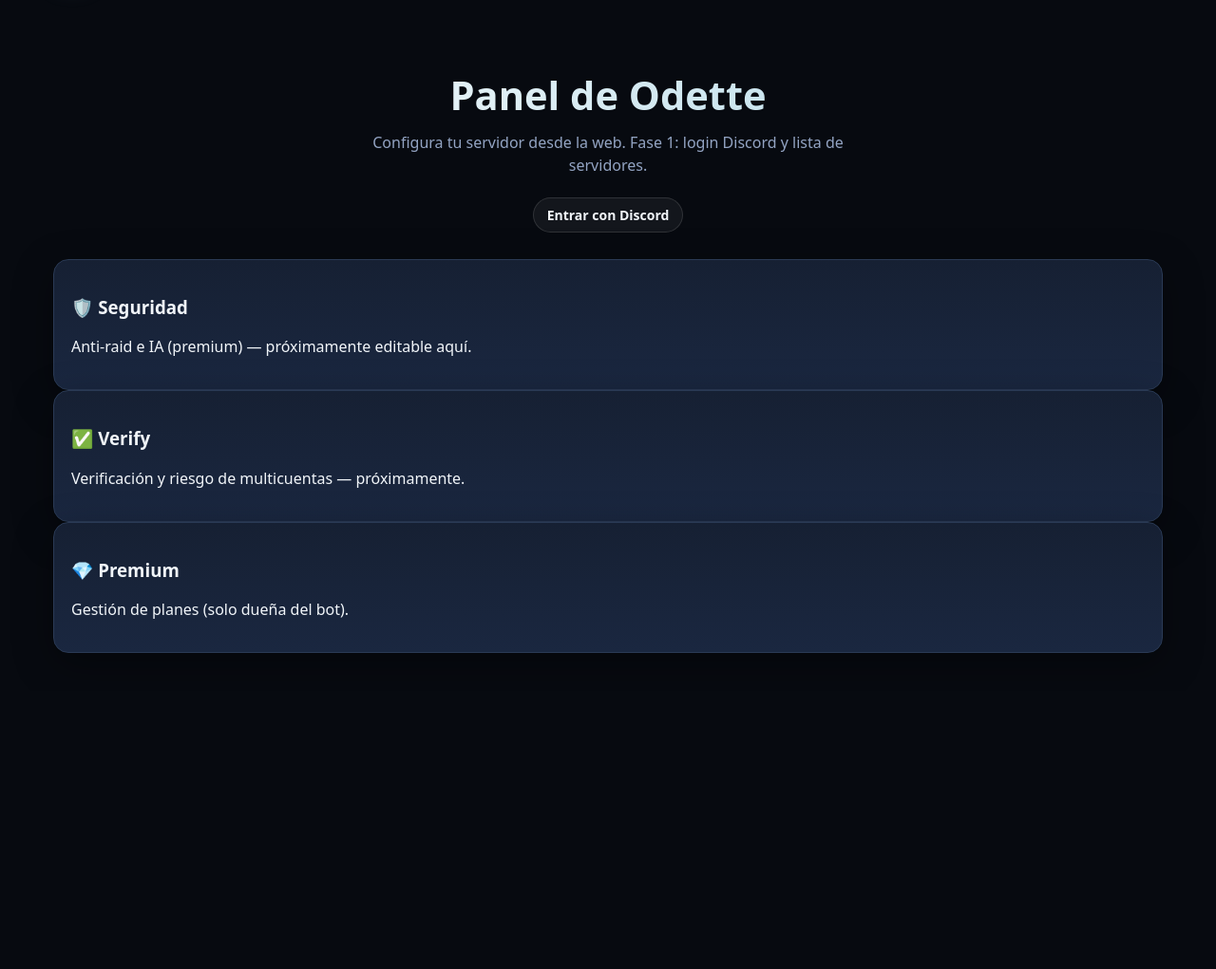
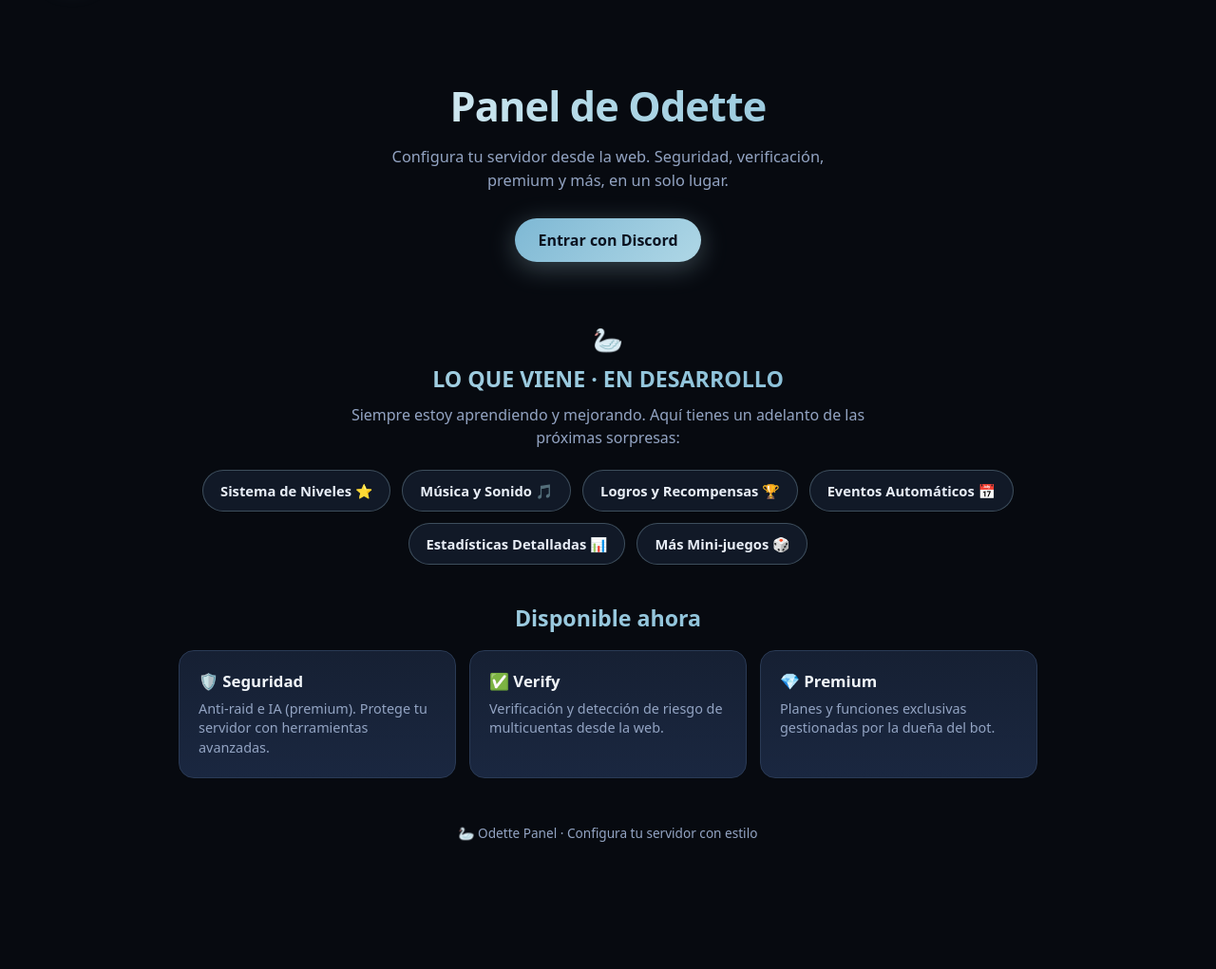
Before and after one commit to wesleyandres50-svg/dette-panel, a FastAPI app: page / in a window 1280 px wide. Shown: the part 91-1112 px from the top of the page at 95% size. Before the commit the page ends 779 px from the top, so only its background shows below. Run offline with FastAPI, Linux system fonts and the light colour scheme.

Commit message:
Update index.html

```diff
--- a/templates/index.html
+++ b/templates/index.html
@@ -1,27 +1,237 @@
 {% extends "base.html" %}
 {% block title %}Odette Panel{% endblock %}
+
 {% block content %}
-<section class="hero">
+<style>
+  .home {
+    max-width: 920px;
+    margin: 0 auto;
+    padding: 10px 8px 80px;
+  }
+
+  .home-hero {
+    text-align: center;
+    padding: 48px 12px 36px;
+  }
+  .home-hero h1 {
+    font-size: clamp(1.9rem, 4vw, 2.7rem);
+    margin: 0 0 12px;
+    background: linear-gradient(90deg, #fff, #afd7e6, #7eb8d4);
+    -webkit-background-clip: text;
+    background-clip: text;
+    color: transparent;
+    letter-spacing: -0.02em;
+  }
+  .home-hero p {
+    color: var(--muted, #93a4c3);
+    max-width: 520px;
+    margin: 0 auto 26px;
+    line-height: 1.55;
+    font-size: 1.02rem;
+  }
+  .home-cta {
+    display: inline-flex;
+    align-items: center;
+    gap: 8px;
+    padding: 12px 24px;
+    border-radius: 999px;
+    background: linear-gradient(135deg, #7eb8d4, #afd7e6);
+    color: #0b1220;
+    font-weight: 700;
+    text-decoration: none;
+    border: none;
+    box-shadow: 0 6px 28px rgba(175, 215, 230, 0.3);
+    transition: filter 0.15s, transform 0.15s;
+  }
+  .home-cta:hover {
+    filter: brightness(1.06);
+    transform: translateY(-1px);
+    color: #0b1220;
+  }
+
+  /* Anuncio del bot */
+  .home-announce {
+    margin: 0 0 36px;
+    padding: 18px 22px;
+    border-radius: 16px;
+    border: 1px solid rgba(175, 215, 230, 0.25);
+    background: linear-gradient(135deg, rgba(175, 215, 230, 0.1), rgba(126, 184, 212, 0.06));
+    display: {% if announce and announce.text %}block{% else %}none{% endif %};
+  }
+  .home-announce .tag {
+    font-size: 0.72rem;
+    font-weight: 700;
+    letter-spacing: 0.06em;
+    text-transform: uppercase;
+    color: #afd7e6;
+    margin-bottom: 8px;
+  }
+  .home-announce .title {
+    font-weight: 700;
+    font-size: 1.05rem;
+    margin-bottom: 6px;
+  }
+  .home-announce .body {
+    color: var(--muted, #93a4c3);
+    line-height: 1.5;
+    white-space: pre-wrap;
+  }
+
+  /* Sección "Lo que viene" */
+  .home-section {
+    margin-top: 28px;
+    text-align: center;
+  }
+  .home-section .emoji {
+    font-size: 1.6rem;
+    margin-bottom: 8px;
+  }
+  .home-section h2 {
+    margin: 0 0 10px;
+    font-size: 1.45rem;
+    background: linear-gradient(90deg, #afd7e6, #7eb8d4);
+    -webkit-background-clip: text;
+    background-clip: text;
+    color: transparent;
+  }
+  .home-section .lead {
+    color: var(--muted, #93a4c3);
+    max-width: 560px;
+    margin: 0 auto 22px;
+    line-height: 1.5;
+  }
+
+  .home-pills {
+    display: flex;
+    flex-wrap: wrap;
+    gap: 12px;
+    justify-content: center;
+    margin-bottom: 40px;
+  }
+  .home-pill {
+    display: inline-flex;
+    align-items: center;
+    gap: 8px;
+    padding: 11px 18px;
+    border-radius: 999px;
+    border: 1px solid rgba(175, 215, 230, 0.28);
+    background: rgba(22, 32, 51, 0.7);
+    color: #e8eef7;
+    font-size: 0.92rem;
+    font-weight: 600;
+    transition: border-color 0.15s, background 0.15s, transform 0.15s;
+  }
+  .home-pill:hover {
+    border-color: rgba(175, 215, 230, 0.55);
+    background: rgba(175, 215, 230, 0.1);
+    transform: translateY(-2px);
+  }
+
+  /* Features actuales */
+  .home-features {
+    display: grid;
+    grid-template-columns: repeat(auto-fit, minmax(240px, 1fr));
+    gap: 14px;
+    margin-top: 8px;
+  }
+  .home-feature {
+    text-align: left;
+    padding: 20px;
+    border-radius: 16px;
+    border: 1px solid var(--line, #2a3a55);
+    background: linear-gradient(180deg, var(--card, #162033), var(--card2, #1a2740));
+    transition: border-color 0.15s, transform 0.15s;
+  }
+  .home-feature:hover {
+    border-color: #3d5275;
+    transform: translateY(-2px);
+  }
+  .home-feature h3 {
+    margin: 0 0 8px;
+    font-size: 1.05rem;
+    display: flex;
+    align-items: center;
+    gap: 8px;
+  }
+  .home-feature p {
+    margin: 0;
+    color: var(--muted, #93a4c3);
+    font-size: 0.9rem;
+    line-height: 1.45;
+  }
+
+  .home-footer {
+    margin-top: 48px;
+    text-align: center;
+    color: var(--muted, #93a4c3);
+    font-size: 0.85rem;
+  }
+  .home-footer a {
+    color: #afd7e6;
+  }
+</style>
+
+<div class="home">
+
+  <div class="home-hero">
     <h1>Panel de Odette</h1>
-  <p>Configura tu servidor desde la web. Fase 1: login Discord y lista de servidores.</p>
+    <p>Configura tu servidor desde la web. Seguridad, verificación, premium y más, en un solo lugar.</p>
     {% if not user %}
-    <a class="btn primary" href="/login">Entrar con Discord</a>
+      <a class="home-cta" href="/login">Entrar con Discord</a>
     {% else %}
-    <a class="btn primary" href="/dashboard">Ir al dashboard</a>
+      <a class="home-cta" href="/dashboard">Ir al dashboard</a>
     {% endif %}
-</section>
-<section class="cards">
-  <div class="card">
+  </div>
+
+  <!-- Anuncio controlado desde el bot (o!announce) -->
+  <div class="home-announce" id="homeAnnounce">
+    <div class="tag">Anuncio</div>
+    <div class="title">{{ announce.title if announce and announce.title else "📢 Anuncio" }}</div>
+    <div class="body">{{ announce.text if announce and announce.text else "" }}</div>
+  </div>
+
+  <div class="home-section">
+    <div class="emoji">🦢</div>
+    <h2>LO QUE VIENE · EN DESARROLLO</h2>
+    <p class="lead">Siempre estoy aprendiendo y mejorando. Aquí tienes un adelanto de las próximas sorpresas:</p>
+
+    <div class="home-pills">
+      {% if coming_soon and coming_soon|length > 0 %}
+        {% for item in coming_soon %}
+          <div class="home-pill">{{ item }}</div>
+        {% endfor %}
+      {% else %}
+        <div class="home-pill">Sistema de Niveles ⭐</div>
+        <div class="home-pill">Música y Sonido 🎵</div>
+        <div class="home-pill">Logros y Recompensas 🏆</div>
+        <div class="home-pill">Eventos Automáticos 📅</div>
+        <div class="home-pill">Estadísticas Detalladas 📊</div>
+        <div class="home-pill">Más Mini-juegos 🎲</div>
+      {% endif %}
+    </div>
+  </div>
+
+  <div class="home-section">
+    <h2 style="margin-bottom:18px">Disponible ahora</h2>
+    <div class="home-features">
+      <div class="home-feature">
         <h3>🛡️ Seguridad</h3>
-    <p>Anti-raid e IA (premium) — próximamente editable aquí.</p>
+        <p>Anti-raid e IA (premium). Protege tu servidor con herramientas avanzadas.</p>
       </div>
-  <div class="card">
+      <div class="home-feature">
         <h3>✅ Verify</h3>
-    <p>Verificación y riesgo de multicuentas — próximamente.</p>
+        <p>Verificación y detección de riesgo de multicuentas desde la web.</p>
       </div>
-  <div class="card">
+      <div class="home-feature">
         <h3>💎 Premium</h3>
-    <p>Gestión de planes (solo dueña del bot).</p>
+        <p>Planes y funciones exclusivas gestionadas por la dueña del bot.</p>
       </div>
-</section>
+    </div>
+  </div>
+
+  <div class="home-footer">
+    <p>🦢 Odette Panel · Configura tu servidor con estilo</p>
+  </div>
+
+</div>
 {% endblock %}
```
Lines whose indentation alone changed are shown as unchanged.
